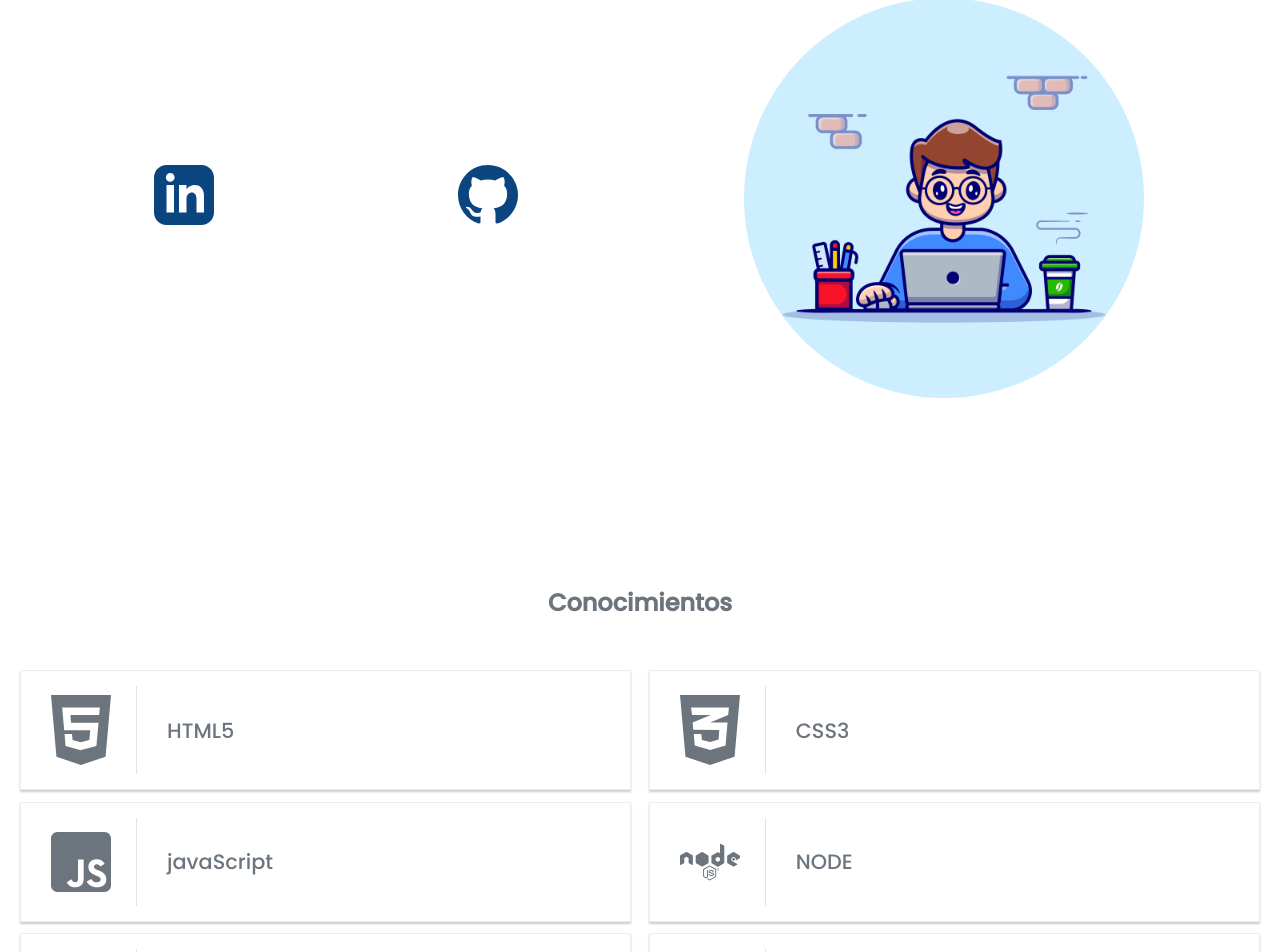
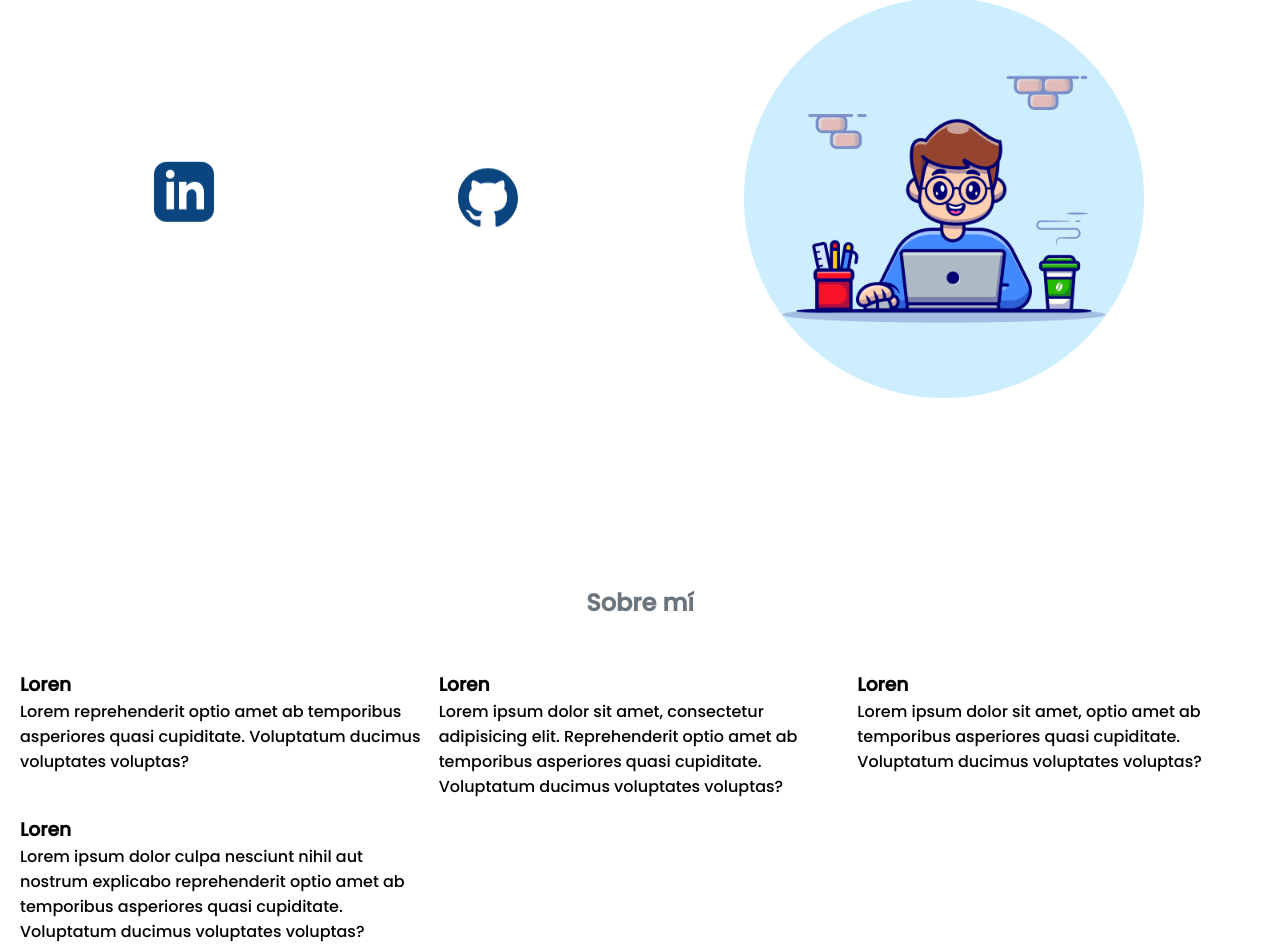
Before and after one commit to shompys/portfolio, a React (Create React App) app: page / in a window 1280 px wide. Shown: the part 413-1365 px from the top of the page. Built offline with nearby package versions, Linux system fonts and the light colour scheme.

Commit message:
agregado animaciones y componente sobre mí

```diff
--- a/src/App.css
+++ b/src/App.css
@@ -8,7 +8,7 @@
   --colorT-gris: rgba(135, 135, 148, .3);
   --colorT-rojo: rgba(245, 5, 16, 1);
   --colorT-bordo: rgba(115, 6, 11, 1);
-  --colorT-celeste: rgba(52,  150,  175, 1);
+  --colorT-celeste: rgb(71, 192, 223);
 
   --color-blanco: #ffffff;
   --color-negro: #000000;
@@ -28,7 +28,10 @@
   text-decoration: none;
   list-style-type: none;
 }
-
+::selection {
+  color: var(--colorT-celeste);
+  text-shadow: 0px 0px 30px var(--colorT-celeste);
+}
 
 .App{
   position: relative;
--- a/src/App.js
+++ b/src/App.js
@@ -3,9 +3,9 @@ import './App.css';
 
 import Nav from './components/nav/Nav';
 import Inicio from './components/inicio/Inicio';
-import Yo from './components/yo/Yo';
 import Footer from './components/footer/Footer';
 import Conocimientos from './components/conocimientos/Conocimientos';
+import SobreMi from './components/sobreMi/SobreMi';
 
 function App() {
   return (
@@ -13,8 +13,8 @@ function App() {
       <>
       <Nav />
       <Inicio/>
+      <SobreMi/>
       <Conocimientos/>
-      <Yo/>
       <Footer/>
       </>
     </div>
--- a/src/components/inicio/Inicio.css
+++ b/src/components/inicio/Inicio.css
@@ -36,6 +36,7 @@
     width: 60px;
     transition: all 0.5s ease;
 
+
 }
 .i-linkedin > img:hover{
     transform: scale(1.3);
@@ -46,12 +47,16 @@
     transform: scale(1.3);
 
 }
-.i-linkedin{
+.i-linkedin, .i-github{
     justify-self: center;
+    animation: move;
+    animation-duration: 1s;
+    animation-timing-function: linear;
+    animation-iteration-count: infinite;
 }
 
 .i-github{
-    justify-self: center;
+    animation-direction: reverse;
 }
 
 .inicio-img{
@@ -61,6 +66,17 @@
     justify-self: center;
 
 }
+
+/**********keyframes!!*********/
+
+@keyframes move{
+    0%{transform: translateY(0px);}
+    25%{transform: translateY(5px);}
+    50%{transform: translateY(0px);}
+    75%{transform: translateY(-5px);}
+    100%{transform: translateY(0px);}
+}
+
 
 @media screen and (min-width: 768px){
 
--- a/src/components/inicio/Inicio.jsx
+++ b/src/components/inicio/Inicio.jsx
@@ -45,7 +45,7 @@ const Inicio = () => {
 
                 <p className="inicio-p">Hola, me llamo Jonathan
                 y quiero ser desarrollador web.<br></br>
-                Front-end, back-end o full stack</p>
+                Front-end, back-end o full stack.</p>
 
                 <div className="inicio-icons">
                     {
--- a/src/components/nav/Nav.css
+++ b/src/components/nav/Nav.css
@@ -87,9 +87,11 @@ header{
 /*----------------javaScript--------------------*/
 .toggle.close span{
     transform: rotate(45deg);
+    width: 30px;
 }
 .toggle.close span:before{
     top: 0px;
+    width:30px;
     transform: rotate(90deg);
 }
 .toggle.close span:after{
--- /dev/null
+++ b/src/components/sobreMi/SobreMi.css
@@ -0,0 +1,32 @@
+.sobreMi-section{
+    padding-top: 11.7em;
+}
+.sobreMi-section > h1 {
+    margin: 0 0 50px 0;
+    text-align: center;
+    color: var(--color-gris);
+
+}
+.sobreMi-content{
+    display: grid;
+    grid-template-columns: repeat(1, 1fr);
+    min-width: 360px;
+    padding: 0 20px 0 20px;
+    row-gap: 1em;
+}
+@media screen and (min-width: 768px){
+    .sobreMi-content{
+    grid-template-columns: repeat(2, 1fr);
+    column-gap:1em;
+    }
+}
+@media screen and (min-width: 1024px){
+    .sobreMi-content{
+        grid-template-columns: repeat(3, 1fr);
+    }
+}
+@media screen and (min-width: 1400px){
+    .sobreMi-content{
+        grid-template-columns: repeat(4, 1fr);
+    }
+}
--- /dev/null
+++ b/src/components/sobreMi/SobreMi.jsx
@@ -0,0 +1,43 @@
+import Structure from './Structure';
+import './SobreMi.css';
+import {v4 as genId} from 'uuid';
+
+const SobreMi = ()=>{
+
+    const info = [
+        {
+            id: genId(),
+            title: 'Loren',
+            info1: 'Lorem reprehenderit optio amet ab temporibus asperiores quasi cupiditate. Voluptatum ducimus voluptates voluptas?'
+        },
+        {
+            id: genId(),
+            title: 'Loren',
+            info1: 'Lorem ipsum dolor sit amet, consectetur adipisicing elit. Reprehenderit optio amet ab temporibus asperiores quasi cupiditate. Voluptatum ducimus voluptates voluptas?'
+        },
+        {
+            id: genId(),
+            title: 'Loren',
+            info1: 'Lorem ipsum dolor sit amet, optio amet ab temporibus asperiores quasi cupiditate. Voluptatum ducimus voluptates voluptas?'
+        },
+        {
+            id: genId(),
+            title: 'Loren',
+            info1: 'Lorem ipsum dolor culpa nesciunt nihil aut nostrum explicabo reprehenderit optio amet ab temporibus asperiores quasi cupiditate. Voluptatum ducimus voluptates voluptas?'
+        },
+    ]
+
+    return(
+        <section className="sobreMi-section">
+            <h1>Sobre mí</h1>
+            <div className="sobreMi-content">
+            {
+                info.map((v)=><Structure key={v.id} title={v.title} info1={v.info1}/>)
+            }
+            </div>
+        </section>
+    )
+
+}
+
+export default SobreMi;
--- /dev/null
+++ b/src/components/sobreMi/Structure.css
@@ -0,0 +1,9 @@
+.yo-section{
+
+}
+.yo-h3{
+
+}
+.yo-p{
+
+}
--- /dev/null
+++ b/src/components/sobreMi/Structure.jsx
@@ -0,0 +1,16 @@
+import './Structure.css';
+
+const Structure = ({title, info1}) => {
+
+    return(
+        <div className="structure-content">
+
+            <h3 className="yo-h3">{title}</h3>
+
+    <p className="yo-p">{info1}</p>
+
+        </div>
+    )
+}
+
+export default Structure;
--- a/src/components/yo/Yo.css
+++ /dev/null
@@ -1,3 +0,0 @@
-.yo{
-
-}
--- a/src/components/yo/Yo.jsx
+++ /dev/null
@@ -1,11 +0,0 @@
-import './Yo.css';
-
-const Yo = () => {
-    return(
-        <section className="yo">
-
-        </section>
-    )
-}
-
-export default Yo;
```
